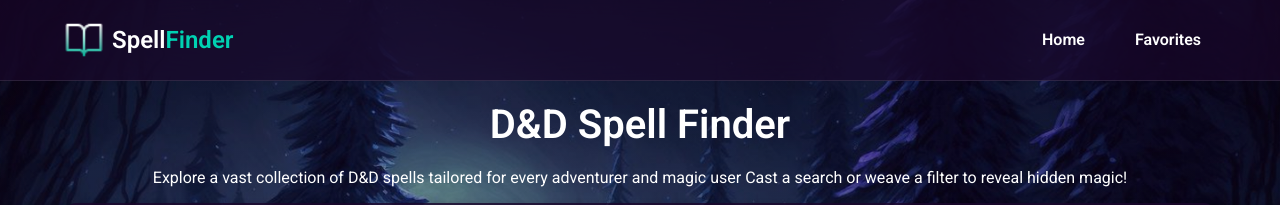
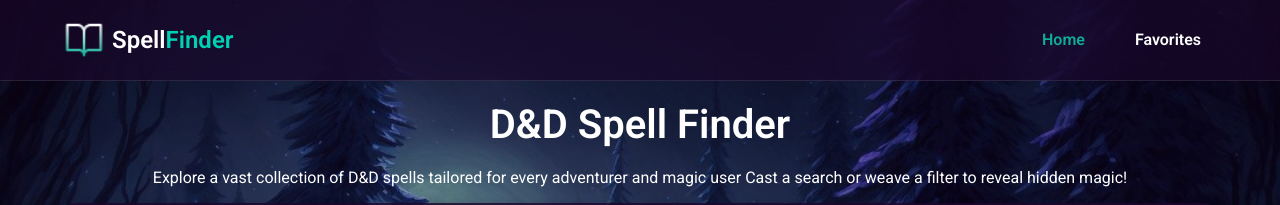
Before and after one commit to catalina1993/SpellFinder-main, a React (Create React App) app: page / in a window 1280 px wide. Shown: the top 205 px of the page. Built offline with nearby package versions, Linux system fonts and the light colour scheme; no server answers.

Commit message:
Fixed the navbar links

```diff
--- a/src/App.js
+++ b/src/App.js
@@ -5,7 +5,6 @@ import Navbar from "./components/Navbar";
 import Footer from "./components/Footer";
 import HomePage from "./pages/HomePage";
 import FavoritesPage from "./pages/FavoritesPage";
-import "./styles/styles.css";
 import "./App.css";
 
 const API_URL = "https://www.dnd5eapi.co/api/spells";
--- a/src/components/Navbar.js
+++ b/src/components/Navbar.js
@@ -1,10 +1,11 @@
 import React, { useState } from "react";
-import { Link } from "react-router-dom";
+import { Link, useLocation } from "react-router-dom";
 import logoImg from "../assets/img/logo.png";
 import "../styles/Navbar.css";
 
 const Navbar = () => {
   const [isOpen, setIsOpen] = useState(false);
+  const location = useLocation();
 
   const toggleMenu = () => setIsOpen(!isOpen);
 
@@ -26,12 +27,18 @@ const Navbar = () => {
 
         {/* Navigation Links */}
         <nav className={`navbar-links ${isOpen ? "active" : ""}`}>
-          <Link to="/" className="nav-item" onClick={() => setIsOpen(false)}>
+          <Link
+            to="/"
+            className={`nav-item ${location.pathname === "/" ? "active" : ""}`}
+            onClick={() => setIsOpen(false)}
+          >
             Home
           </Link>
           <Link
             to="/favorites"
-            className="nav-item"
+            className={`nav-item ${
+              location.pathname === "/favorites" ? "active" : ""
+            }`}
             onClick={() => setIsOpen(false)}
           >
             Favorites
--- a/src/pages/HomePage.js
+++ b/src/pages/HomePage.js
@@ -2,7 +2,6 @@ import React, { useState, useEffect } from "react";
 import SpellTable from "../components/SpellTable";
 import Filters from "../components/Filters";
 import "../styles/HomePage.css";
-import "../styles/styles.css";
 import "../components/Pagination"
 
 const HomePage = ({ spells, favorites, setFavorites }) => {
--- a/src/styles/Navbar.css
+++ b/src/styles/Navbar.css
@@ -58,6 +58,12 @@
   color: #0fae96;
 }
 
+/* Highlight Active Link */
+.nav-item.active {
+  color: #0fae96;
+  font-weight: bold;
+}
+
 .menu-toggle {
   display: none;
   background: none;
@@ -69,7 +75,7 @@
 }
 
 .menu-toggle:hover {
-  color: #E2DFDF;
+  color: #e2dfdf;
 }
 
 /* Tablet and Mobile */
```
Also changed, not shown: src/components/SpellTable.js (+0 -133 lines), src/styles/SpellSearch.css (deleted, +0 -117 lines), src/styles/styles.css (deleted, +0 -100 lines).
